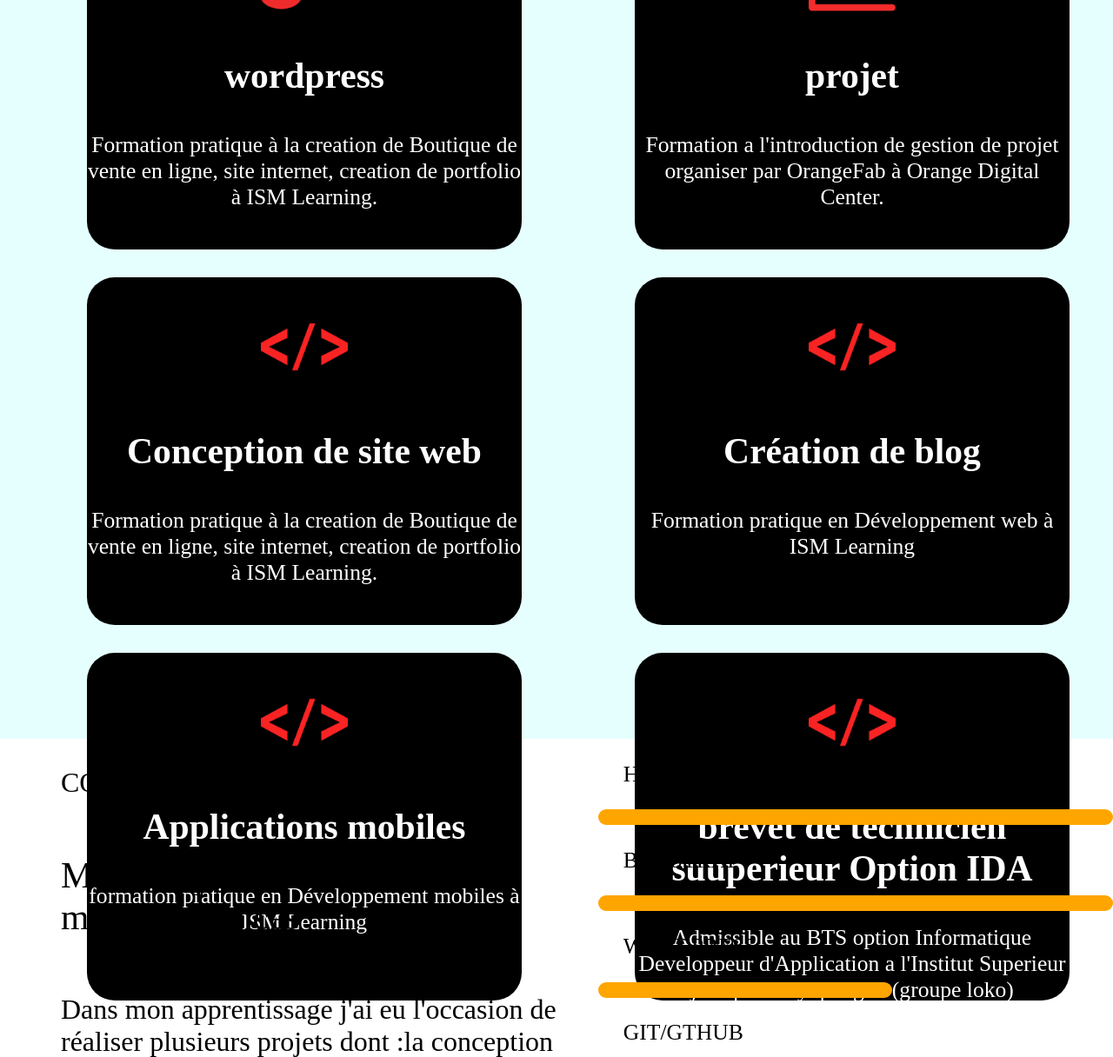
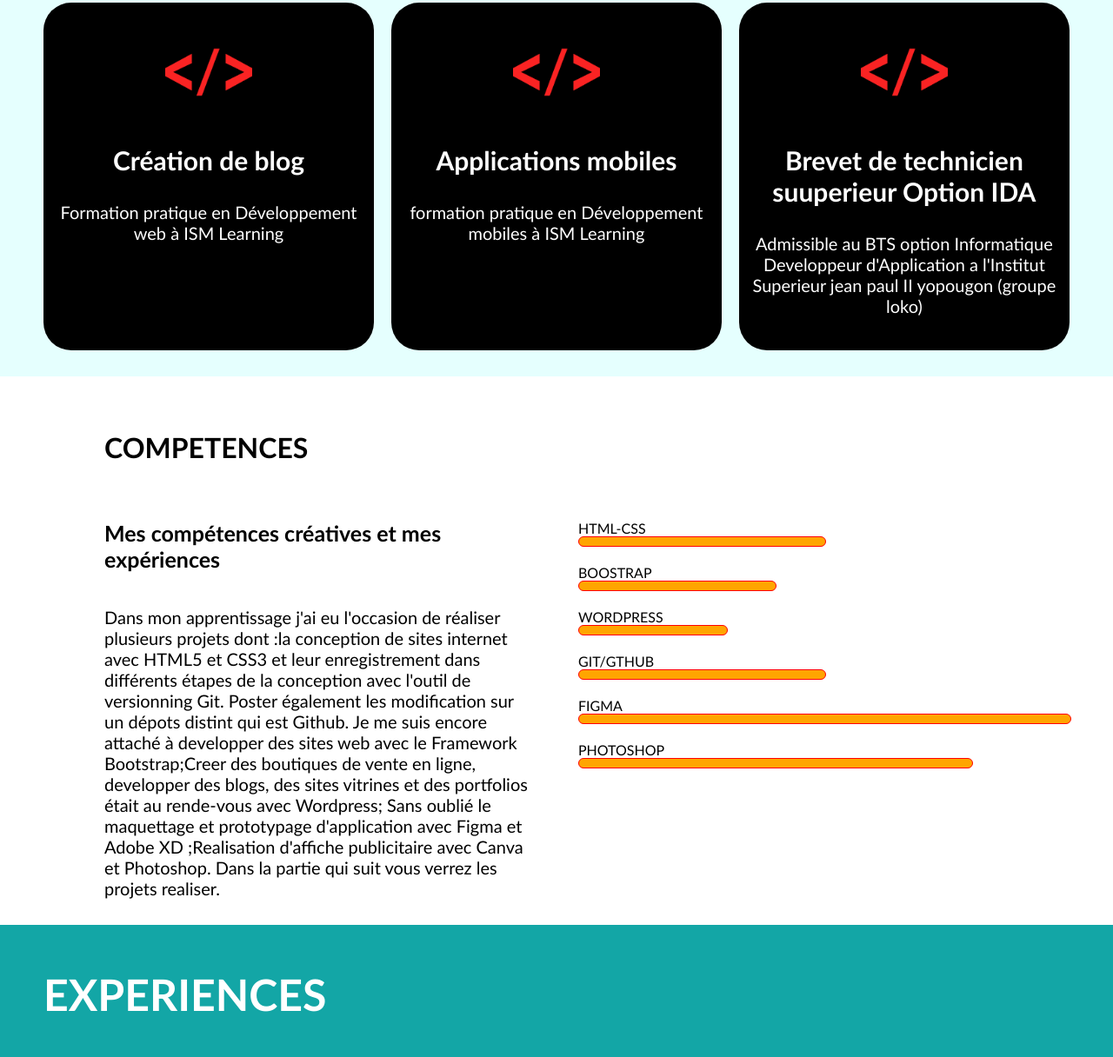
Before and after one commit to Herve-DOHOULOU/Dohoulou-Herve.github, a plain HTML site: page index.html in a window 1280 px wide. Shown: the part 2074-3290 px from the top of the page at 87% size. Drawn offline with Linux system fonts and the light colour scheme.

Commit message:
modification de la page

```diff
--- a/index.html
+++ b/index.html
@@ -60,81 +60,73 @@
     </section>
 
 <!-- Formations -->
-<section id="training">
-    <p id="FORMATIONS">FORMATIONS</p>
-    <div id="contenu">
+<section id="formations">
+    <h2>FORMATIONS</h2>
 
-        <div class="contenu-formation">
+    <div id="formations-contenu">
+        <!-- Vente en ligne -->
+        <div class="formations-produit">
             <img src="images/paint-brush.png" alt="">
-            <h3>wordpress</h3>
+            <h3>Wordpress</h3>
             <p>
-                Formation pratique à la creation de Boutique
-                 de vente en ligne, site internet,
-                  creation de portfolio à ISM Learning.
+                Formation pratique à la creation de Boutique de vente en ligne, site internet création de portfolio à ISM Learning.
             </p>
         </div>
 
-        <div class="contenu-formation">
+        <!-- Gestion de projet -->
+        <div class="formations-produit">
         <img src="images/line-chart.png" alt="">
-            <h3>projet</h3>
+            <h3>Projet</h3>
             <p>
-                Formation a l'introduction de gestion
-                 de projet organiser par OrangeFab
-                  à Orange Digital Center.
+                Formation a l'introduction de gestion de projet organiser par OrangeFab à Orange Digital Center.
             </p>
         </div>
 
-        <div class="contenu-formation">
+        <!-- Conception de site web-->
+        <div class="formations-produit">
             <img src="images/html-coding.png" alt="">
             <h3>Conception de site web</h3>
             <p>
-                Formation pratique à la creation de Boutique
-                 de vente en ligne, site internet,
-                  creation de portfolio à ISM Learning.
+                Formation pratique à la creation de Boude vente en ligne, site in creation de portfolio à ISM Learning.
             </p>
         </div>
 
-        <div class="contenu-formation">
+        <!-- Formation pratique -->
+        <div class="formations-produit">
             <img src="images/html-coding.png" alt="">
             <h3>Création de blog</h3>
             <p>
-                Formation pratique en Développement web
-                 à ISM Learning
+                Formation pratique en Développement web à ISM Learning
             </p>
         </div>
 
-        <div class="contenu-formation">
+        <!-- Applications mobiles -->
+        <div class="formations-produit">
             <img src="images/html-coding.png" alt="">
             <h3>Applications mobiles</h3>
             <p>
-                formation pratique en Développement mobiles
-                à ISM Learning
+                formation pratique en Développement mobiles à ISM Learning
             </p>
         </div>
 
-        <div class="contenu-formation">
+        <!-- Brevet de technicien -->
+        <div class="formations-produit">
             <img src="images/html-coding.png" alt="">
-                     <h3>
-                brevet de technicien suuperieur
-                Option IDA</h3>
+            <h3>Brevet de technicien suuperieur Option IDA</h3>
             <p>
-                    Admissible au BTS option Informatique
-                     Developpeur d'Application a l'Institut Superieur
-                     jean paul II yopougon (groupe loko)
-
+                Admissible au BTS option Informatique Developpeur d'Application a l'Institut Superieur jean paul II yopougon (groupe loko)
             </p>
         </div>
-
     </div>
 </section>
 
 <!-- competences -->
+ <section id="competences">
+    <h2 class="skill">COMPETENCES</h2>
 
- <section id="competences">
     <div id="skills">
         <div id="skills-presentation">
-            <p class="skill">COMPETENCES</p>
-            <p class="skil"> Mes compétences créatives et mes expériences</p>
+            <h3 class="skil"> Mes compétences créatives et mes expériences</h3>
             <p class="commentaire">
                 Dans mon apprentissage j'ai eu l'occasion de réaliser
                 plusieurs projets dont :la conception de sites internet
@@ -153,29 +145,29 @@
         </div>
 
         <div id="skills-matiere">
-            <div id="html-css">
-                <p class="HTML">HTML-CSS</p>
-                  <div class="première-competence"></div>
+            <div class="competence">
+                <p>HTML-CSS</p>
+                <div id="competence-html"></div>
             </div>
-              <div id="BOOSTRAP">
-                <p class="boostrap">BOOSTRAP</p>
-                  <div class="deuxième-competence"></div>
+            <div class="competence">
+                <p>BOOSTRAP</p>
+                <div id="competence-boostrap"></div>
             </div>
-              <div id="WORDPRESS">
-                <p class="wordpress">WORDPRESS</p>
-                  <div class="troisième-competence"></div>
+            <div class="competence">
+                <p>WORDPRESS</p>
+                <div id="competence-wordpress"></div>
             </div>
-              <div id="GIT-GTHUB">
-                <p class="wordpress">GIT/GTHUB</p>
-                  <div class="troisième-competence"></div>
+            <div class="competence">
+                <p>GIT/GTHUB</p>
+                <div id="competence-git"></div>
             </div>
-              <div id="FIGMA">
-                <p class="HTML">FIGMA</p>
-                  <div class="première-competence"></div>
+            <div class="competence">
+                <p>FIGMA</p>
+                <div id="competence-figma"></div>
             </div>
-              <div id="PHOTOSHOP">
-                <p class="boostrap">PHOTOSHOP</p>
-                  <div class="deuxième-competence"></div>
+            <div class="competence">
+                <p>PHOTOSHOP</p>
+                <div id="competence-photoshop"></div>
             </div>
         </div>
     </div>
--- a/styles/style.css
+++ b/styles/style.css
@@ -1,4 +1,5 @@
 body {
+   font-family: "candara";
    margin: 0px;
    padding: 0px;
 }
@@ -149,58 +150,60 @@ header{
 
 }
 
-#training{
+/* FORMATIONS */
+
+#formations {
     background-color: #E5FFFE;
-    padding-left: 100px;
+    padding-left: 50px;
     padding-right:50px ;
-    padding-top: 200px;
-    height: 1200px;
+    padding-bottom: 30px;
 }
 
-#FORMATIONS{
-    font-size: 3em;
+#formations h2 {
+    font-size: 40px;
     margin: 0px;
     padding: 0px;
+    padding-top: 30px;
 }
 
-#contenu{
+#formations-contenu {
     display: flex;
     flex-wrap: wrap;
-    justify-content: space-between;
-    margin-top: 150px;
+    column-gap: 20px;
 }
 
-.contenu-formation {
+.formations-produit {
     height: 400px;
-    width: 500px;
+    width: calc(33.33% - 13.33px);
     background-color: black;
     border-radius: 2em;
     text-align: center;
     margin-top: 2em;
 }
 
-.contenu-formation img {
+.formations-produit img {
     height: 100px;
     padding-top: 30px;
 }
 
-.contenu-formation h3{
-    font-size: 2.6em;
+.formations-produit h3{
+    font-size: 30px;
     color: white;
     text-align: center;
 }
 
-.contenu-formation p{
+.formations-produit p{
     color: white;
     text-align: center;
-    font-size: 1.6em;
+    font-size: 20px;
+    margin: 10px;
 }
 
+/* COMPETENCES */
 
- /* compétences */
  #competences{
     background-color: white;
-    height: 800px;
+    padding: 30px 50px;
  }
 
  #skills{
@@ -213,9 +216,8 @@ header{
 
  #skills-matiere{
    flex: 1;
+   padding-left: 50px;
 }
-
-
 
  .skill{
     margin: 0px;
@@ -229,52 +231,53 @@ header{
  .skil{
     margin: 0px;
     padding: 0px;
-    font-size: 2.6em;
+    font-size: 25px;
     margin-left: 70px;
  }
 
- .commentaire{
+ .commentaire {
     margin: 0px;
     padding: 0px;
-    font-size: 2em;
+    font-size: 20px;
     padding-top: 2em;
     margin-left: 70px;
  }
 
- .première-competence{
-    border: 0.6em solid orange;
-    border-radius: 2em;
-    margin-left: 3em;
+.competence p {
+   margin: 0px;
 }
 
- .HTML{
-    font-size: 1.6em;
-    margin-left: 3em;
+.competence div {
+   border: 1px solid red ;
+   height: 10px;
+   background-color: orange;
+   border-radius: 6px;
+   margin-bottom: 20px;
 }
 
- .deuxième-competence{
-    border: 0.6em solid orange;
-    border-radius: 2em;
-    margin-left: 3em;
- }
-
- .boostrap{
-    font-size: 1.6em;
-    margin-left: 3em;
- }
-
- .troisième-competence{
-    border: 0.6em solid orange;
-    border-radius: 2em;
-    margin-left: 3em;
+#competence-html {
    width: 50%;
 }
 
- .wordpress{
-    font-size: 1.6em;
-    margin-left: 3em;
+#competence-boostrap {
+   width: 40%;
 }
 
+#competence-wordpress {
+   width: 30%;
+}
+
+#competence-git {
+   width: 50%;
+}
+
+#competence-figma {
+   width: 100%;
+}
+
+#competence-photoshop {
+   width: 80%;
+}
  /* EXPERIENCES */
 
  #EXPERIENCES{
@@ -419,3 +422,11 @@ header{
  #footer a{
     color: #00FFFF;
  }
+
+ /* MEDIA QUERIES */
+
+@media only screen and (max-width: 600px) {
+   .formations-produit{
+      width: 100%;
+   }
+}
```
Lines whose indentation alone changed are shown as unchanged.
